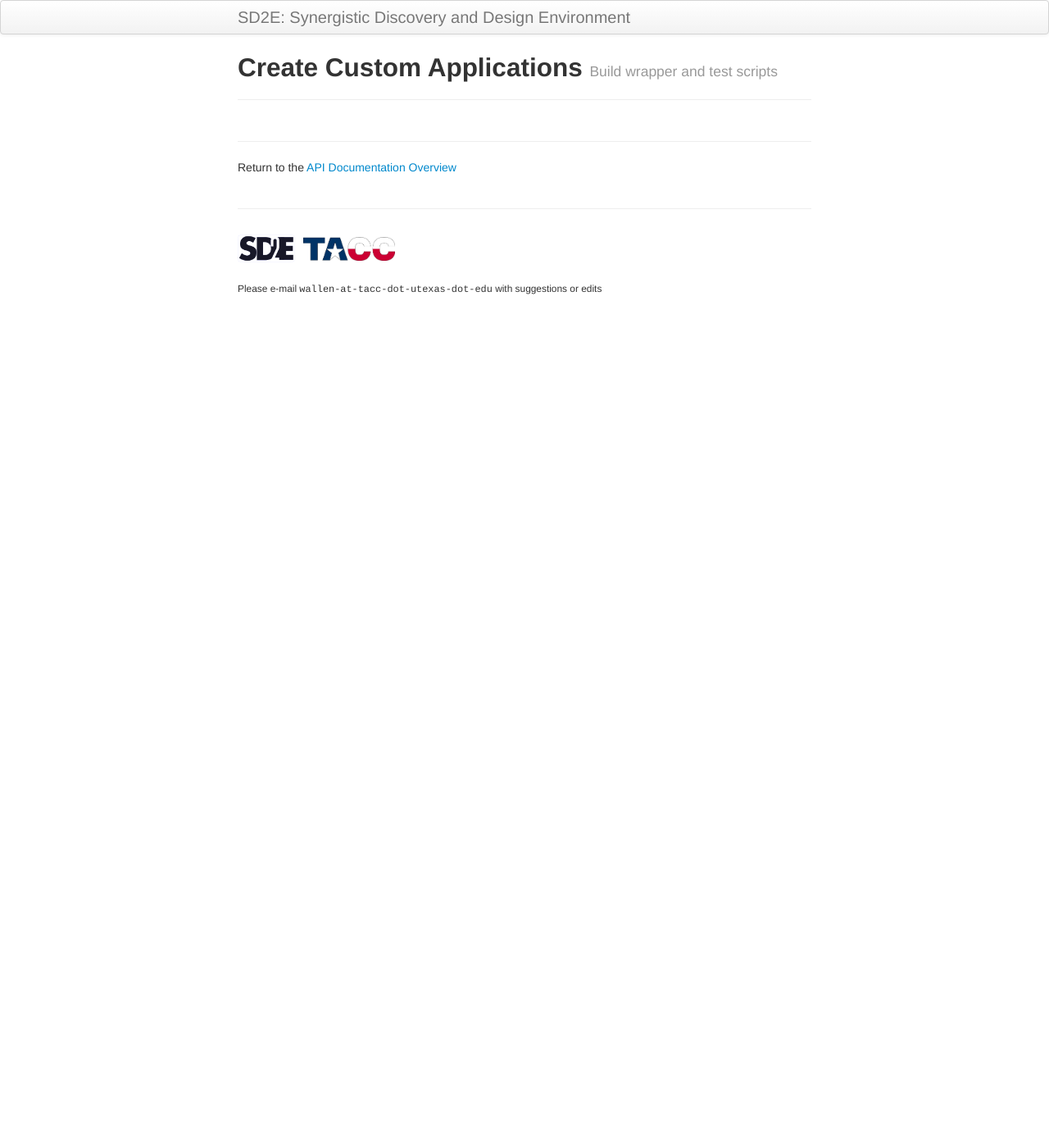
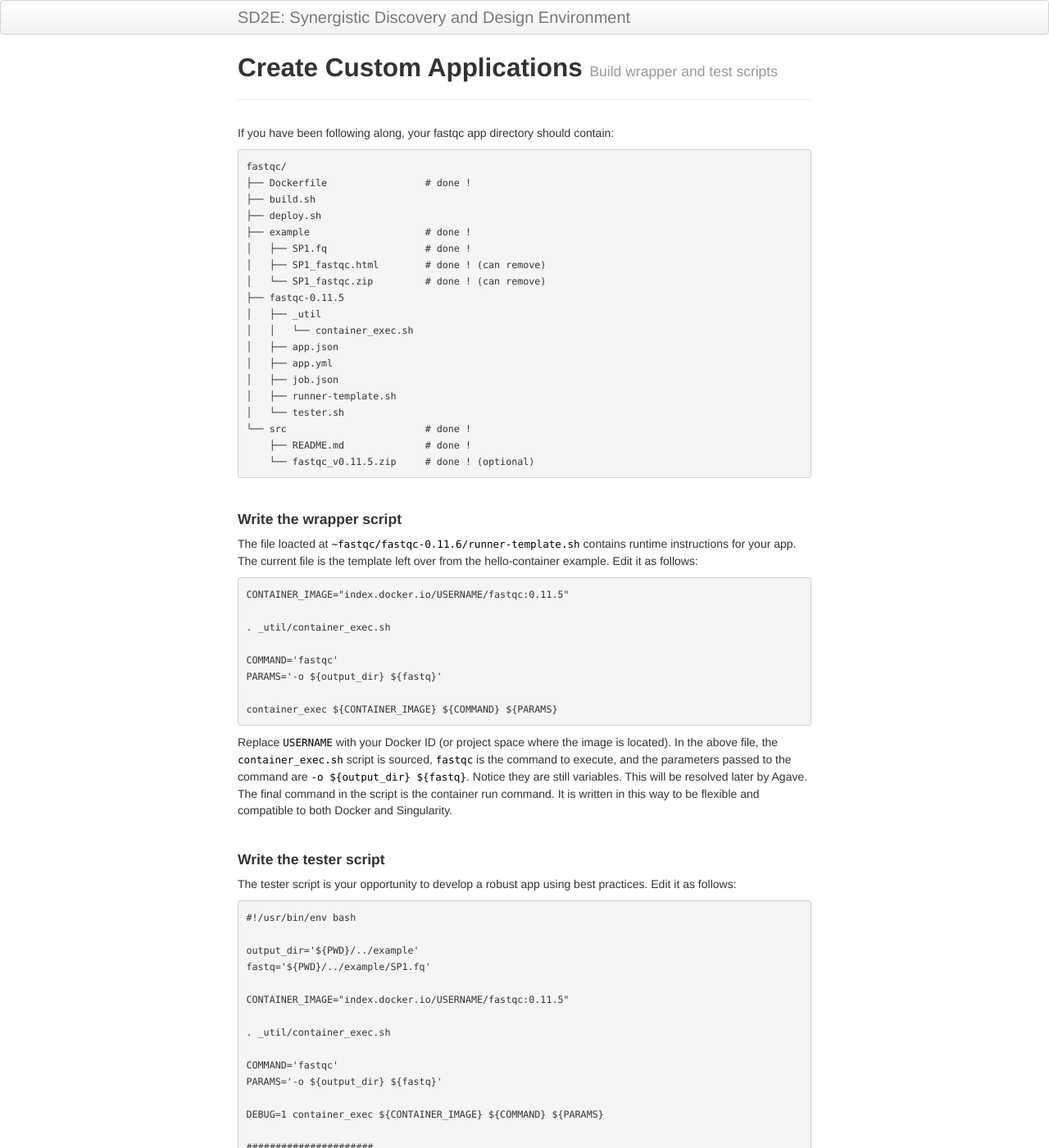
Before and after one commit to SD2E/api-user-guide, a Jekyll site: the page built from docs/create_application_03.md, in a window 1280 px wide and 1400 px high. Shown: the whole window at 82% size. Built offline with Jekyll 4.4.1, drawn with Linux system fonts in a browser that asks for light colours; some of the changed text lies outside the part shown.

Commit message:
adding content for writing run template and test scripts

````diff
--- a/docs/create_application_03.md
+++ b/docs/create_application_03.md
@@ -4,6 +4,110 @@ title: Create Custom Applications
 tagline: Build wrapper and test scripts
 ---
 
+If you have been following along, your fastqc app directory should contain:
+```
+fastqc/
+├── Dockerfile                 # done !
+├── build.sh
+├── deploy.sh
+├── example                    # done !
+│   ├── SP1.fq                 # done !
+│   ├── SP1_fastqc.html        # done ! (can remove)
+│   └── SP1_fastqc.zip         # done ! (can remove)
+├── fastqc-0.11.5
+│   ├── _util
+│   │   └── container_exec.sh
+│   ├── app.json
+│   ├── app.yml
+│   ├── job.json
+│   ├── runner-template.sh
+│   └── tester.sh
+└── src                        # done !
+    ├── README.md              # done !
+    └── fastqc_v0.11.5.zip     # done ! (optional)
+```
+
+<br>
+#### Write the wrapper script
+
+The file loacted at `~fastqc/fastqc-0.11.6/runner-template.sh` contains runtime
+instructions for your app. The current file is the template left over from the
+hello-container example. Edit it as follows:
+```
+CONTAINER_IMAGE="index.docker.io/USERNAME/fastqc:0.11.5"
+
+. _util/container_exec.sh
+
+COMMAND='fastqc'
+PARAMS='-o ${output_dir} ${fastq}'
+
+container_exec ${CONTAINER_IMAGE} ${COMMAND} ${PARAMS}
+```
+
+Replace `USERNAME` with your Docker ID (or project space where the image is
+located). In the above file, the `container_exec.sh` script is sourced, `fastqc`
+is the command to execute, and the parameters passed to the command are `-o
+${output_dir} ${fastq}`. Notice they are still variables. This will be resolved
+later by Agave. The final command in the script is the container run command.
+It is written in this way to be flexible and compatible to both Docker and
+Singularity.
+
+<br>
+#### Write the tester script
+
+The tester script is your opportunity to develop a robust app using best
+practices. Edit it as follows:
+```
+#!/usr/bin/env bash
+
+output_dir='${PWD}/../example'
+fastq='${PWD}/../example/SP1.fq'
+
+CONTAINER_IMAGE="index.docker.io/USERNAME/fastqc:0.11.5"
+
+. _util/container_exec.sh
+
+COMMAND='fastqc'
+PARAMS='-o ${output_dir} ${fastq}'
+
+DEBUG=1 container_exec ${CONTAINER_IMAGE} ${COMMAND} ${PARAMS}
+
+######################
+#  FUNCTIONAL TESTS  #
+#                    #
+# Dont include in    #
+# runner-template.sh #
+######################
+
+function cleanup() {
+    rm -f .container_exec.*
+}
+
+function validate_output() {
+    return 0
+}
+
+function run_tests() {
+    validate_output
+    return 0
+}
+
+run_tests && \
+    echo "Success" && \
+    cleanup
+```
+
+The same lines in `runner_template.sh` are included in the top of this file. Also
+included are a bash shebang, the variables `output_dir` and `fastq` are set to
+the location of the example data, and template functional tests are at the bottom.
+You can test your workflow by executing:
+```
+% bash tester.sh
+```
+
+Make sure the variable definitions and your current working directory resolve
+correctly.
+
 
 ---
 Return to the [API Documentation Overview](../index.md)
````
